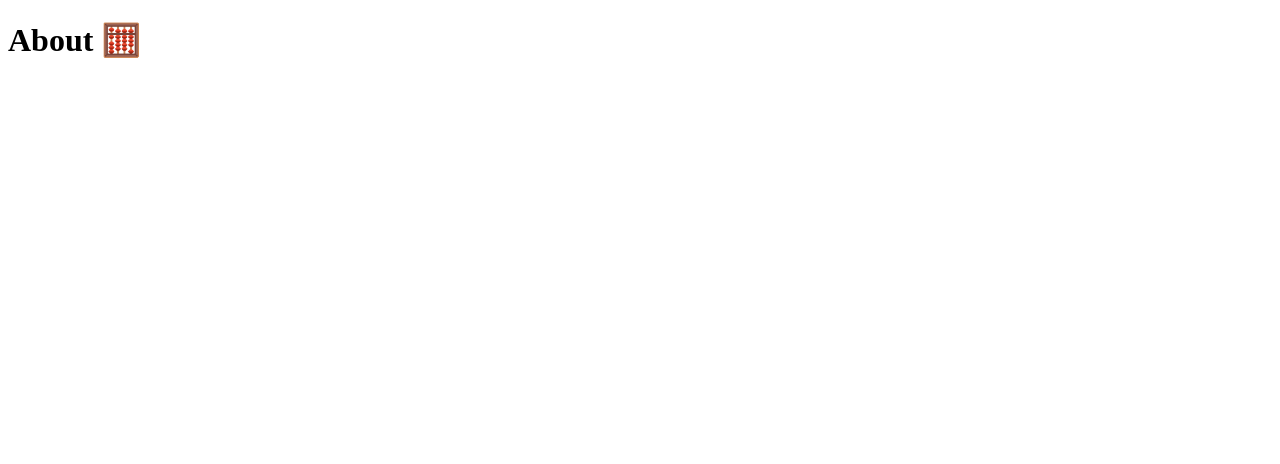
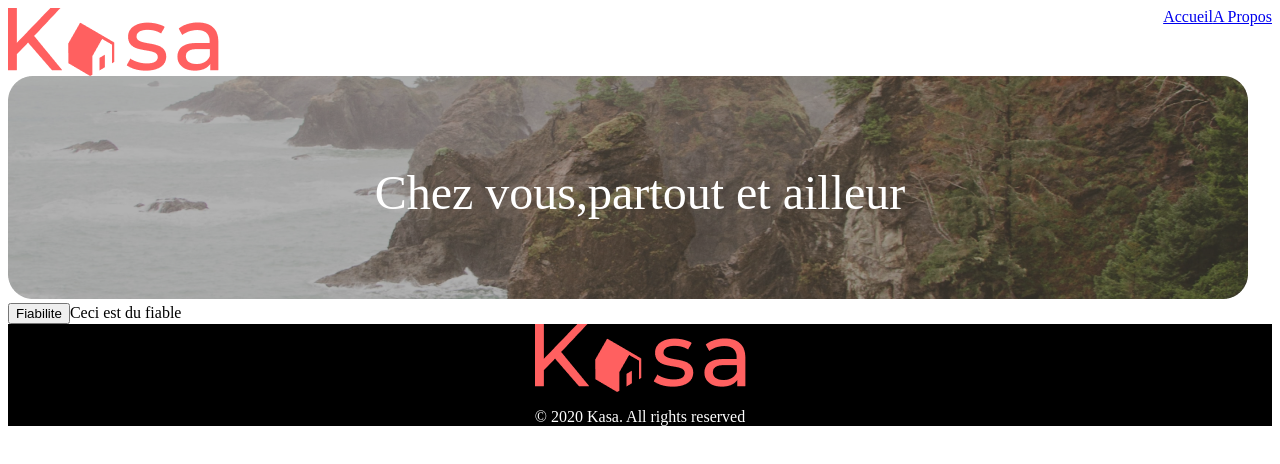
Before and after one commit to Lokoama/kasa, a React (Create React App) app: page /about in a window 1280 px wide. Shown: the top 464 px of the page. Built offline with nearby package versions, Linux system fonts and the light colour scheme.

Commit message:
Ajout de la logique des dropdown about

```diff
--- a/src/Components/Header/Header.jsx
+++ b/src/Components/Header/Header.jsx
@@ -5,7 +5,7 @@ import './Header.css';
 function Header() {
     return (
         <div className= "logoLink">
-            <img className ="logo" src={logo} alt="logo" />
+           <Link to="/">  <img className ="logo" src={logo} alt="logo" /> </Link>
             <div>
                 <Link className='linkAccueil' to="/">Accueil</Link>
                 <Link className='linkAbout' to="/about">A Propos</Link>
--- a/src/Dropdown/Dropdown.jsx
+++ b/src/Dropdown/Dropdown.jsx
@@ -5,12 +5,12 @@ const { useState } = require("react");
 
 
 
-function Dropdown ({item, title, test}) {
+function Dropdown ({item, title, dataValue}) {
 
     const [isOpen, setIsOpen] = useState(true)
     // const { id } = useParams();
     // const house = Data.find(item => item.id === id);
-
+    const arrayOrNot = Array.isArray(item[dataValue]) ? item[dataValue].map(equipement => <span key={equipement}>{equipement}</span>) : item[dataValue]
     if (!item) return null;
 
     return isOpen? (
@@ -18,7 +18,7 @@ function Dropdown ({item, title, test}) {
             <button onClick={() => setIsOpen(false)}>
             {title}
             </button>
-            <p>{item.test}</p>
+            {arrayOrNot}
         </div>
     ) : <div>
         <button onClick={() => setIsOpen(true)}>
--- a/src/Pages/About/About.jsx
+++ b/src/Pages/About/About.jsx
@@ -1,7 +1,32 @@
+import Header from '../../Components/Header/Header'
+import Banner from '../../Components/Banner/Banner'
+import Footer from '../../Components/Footer/Footer'
+import Dropdown from '../../Dropdown/Dropdown'
+
+
+
+
 function About() {
+
+    const content = {
+    fiabilite : 'Ceci est du fiable',
+    respect : 'Ceci est du respect',
+    service : 'Ceci est du service',
+    securite : 'Ceci est du securité'
+
+    };
+
+
     return (
         <div>
-            <h1>About 🧮</h1>
+            <Header />
+            <Banner />
+            <div className='Dropdown'>
+                <Dropdown item={content} title="Fiabilite" dataValue = 'fiabilite' />
+                {/* <Dropdown item={house} title="Equipments" dataValue = "equipments"/> */}
+
+                </div>
+            <Footer />
         </div>
     )
 }
--- a/src/Pages/Housing/Housing.jsx
+++ b/src/Pages/Housing/Housing.jsx
@@ -36,8 +36,8 @@ function Housing() {
                 </div>
                 <Tag />
                 <div className='Dropdown'>
-                <Dropdown item={house} title="Description" truc = "Description"/>
-                <Dropdown item={house} title="Equipments" truc = "Equipments"/>
+                <Dropdown item={house} title="Description" dataValue = "description"/>
+                <Dropdown item={house} title="Equipments" dataValue = "equipments"/>
 
                 </div>
                 <Footer />
```
Also changed, not shown: src/Components/Caroussel/Caroussel.jsx (+0 -7 lines).
